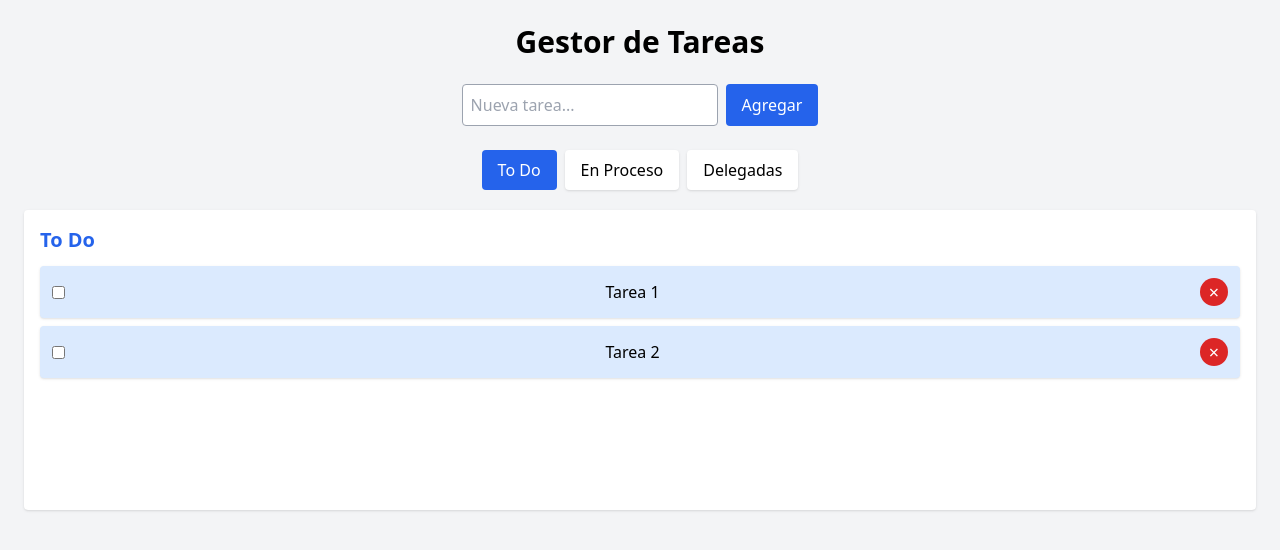
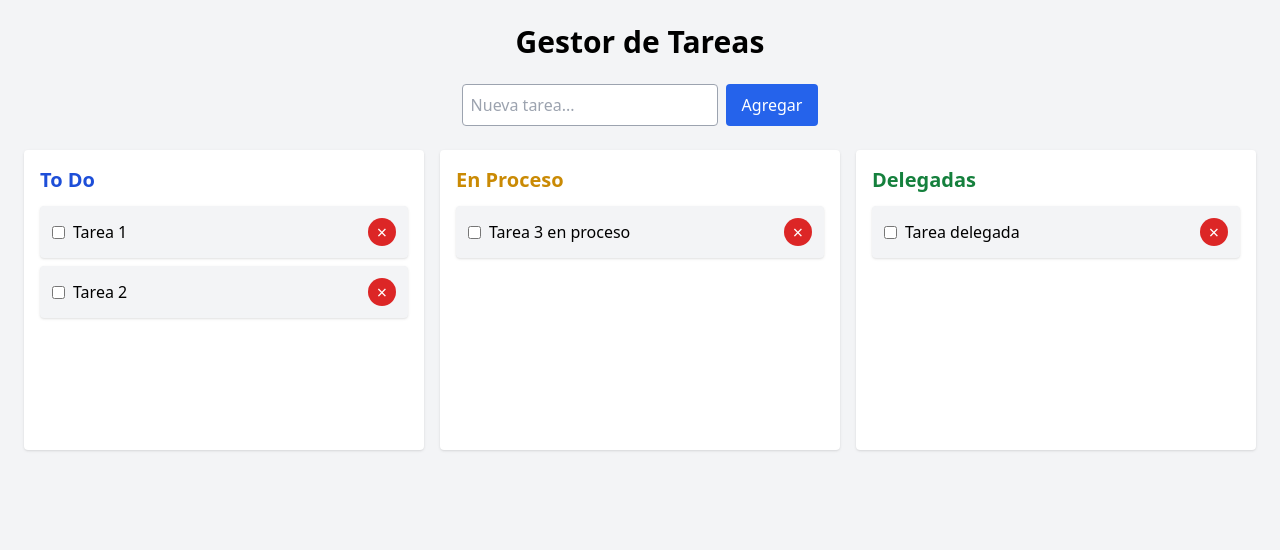
Before and after one commit to Nestum447/Task-menu, a React (Vite) app: page / in a window 1280 px wide. Shown: the top 550 px of the page. Built offline with nearby package versions, Linux system fonts and the light colour scheme.

Commit message:
Update App.jsx

```diff
--- a/src/App.jsx
+++ b/src/App.jsx
@@ -1,24 +1,9 @@
 import { useState, useEffect } from "react";
-import {
-  DndContext,
-  closestCenter,
-  PointerSensor,
-  TouchSensor,
-  useSensor,
-  useSensors,
-  DragOverlay,
-} from "@dnd-kit/core";
-
-import {
-  SortableContext,
-  verticalListSortingStrategy,
-  arrayMove,
-  useSortable,
-} from "@dnd-kit/sortable";
-
-import { CSS } from "@dnd-kit/utilities";
 
 export default function App() {
+  // -----------------------------
+  //     CARGAR LOCAL STORAGE
+  // -----------------------------
   const loadTasks = () => {
     const saved = localStorage.getItem("tasks-board");
     if (!saved) return null;
@@ -42,14 +27,18 @@ export default function App() {
 
   const [newTask, setNewTask] = useState("");
   const [activeTab, setActiveTab] = useState("todo");
-  const [draggingItem, setDraggingItem] = useState(null);
+  const [dragging, setDragging] = useState(null);
 
-  const sensors = useSensors(useSensor(PointerSensor), useSensor(TouchSensor));
-
+  // -----------------------------
+  //     GUARDAR LOCAL STORAGE
+  // -----------------------------
   useEffect(() => {
     localStorage.setItem("tasks-board", JSON.stringify(tasks));
   }, [tasks]);
 
+  // -----------------------------
+  //     BORRAR TAREA
+  // -----------------------------
   const deleteTask = (id) => {
     setTasks((prev) => {
       const newState = { ...prev };
@@ -60,6 +49,9 @@ export default function App() {
     });
   };
 
+  // -----------------------------
+  //     COMPLETAR TAREA
+  // -----------------------------
   const toggleComplete = (id) => {
     setTasks((prev) => {
       const newState = { ...prev };
@@ -72,97 +64,58 @@ export default function App() {
     });
   };
 
-  const handleAutoTab = (x) => {
-    const width = window.innerWidth;
-
-    if (x < width * 0.25) {
-      if (activeTab === "delegadas") setActiveTab("proceso");
-      else if (activeTab === "proceso") setActiveTab("todo");
-    }
-
-    if (x > width * 0.75) {
-      if (activeTab === "todo") setActiveTab("proceso");
-      else if (activeTab === "proceso") setActiveTab("delegadas");
-    }
+  // -----------------------------
+  //     DRAG & DROP
+  // -----------------------------
+  const onDragStart = (task, sourceCol) => {
+    setDragging({ task, sourceCol });
   };
 
-  const onDragStart = (e) => {
-    const id = e.active.id;
-    const all = [...tasks.todo, ...tasks.proceso, ...tasks.delegadas];
-    setDraggingItem(all.find((t) => t.id === id));
+  const onDrop = (destCol) => {
+    if (!dragging) return;
+
+    setTasks((prev) => {
+      const newState = { ...prev };
+      // quitar de origen
+      newState[dragging.sourceCol] = newState[dragging.sourceCol].filter(
+        (t) => t.id !== dragging.task.id
+      );
+      // agregar a destino
+      newState[destCol] = [...newState[destCol], dragging.task];
+      return newState;
+    });
+
+    setDragging(null);
   };
 
-  const onDragMove = (e) => {
-    if (!e.delta) return;
-    const clientX = e.active.rect.current.translated?.left;
-    if (clientX) handleAutoTab(clientX);
-  };
-
-  const onDragEnd = (e) => {
-    const { active, over } = e;
-    if (!over) return;
-
-    const sourceCol = active.data.current.sortable.containerId;
-    const destCol = activeTab;
-
-    const sourceIndex = active.data.current.sortable.index;
-    const destIndex = over.data.current?.sortable?.index ?? 0;
-
-    if (sourceCol === destCol) {
-      setTasks((prev) => ({
-        ...prev,
-        [sourceCol]: arrayMove(prev[sourceCol], sourceIndex, destIndex),
-      }));
-    } else {
-      const item = tasks[sourceCol][sourceIndex];
-
-      setTasks((prev) => {
-        const sourceList = [...prev[sourceCol]];
-        const destList = [...prev[destCol]];
-
-        sourceList.splice(sourceIndex, 1);
-        destList.splice(destIndex, 0, item);
-
-        return {
-          ...prev,
-          [sourceCol]: sourceList,
-          [destCol]: destList,
-        };
-      });
-    }
-
-    setDraggingItem(null);
-  };
-
-  function SortableItem({ task, id, index, bgColor }) {
-    const { attributes, listeners, setNodeRef, transform, transition } =
-      useSortable({ id });
-
-    const style = {
-      transform: CSS.Transform.toString(transform),
-      transition,
-    };
-
-    return (
+  // -----------------------------
+  //     RENDER COLUMNA
+  // -----------------------------
+  const renderColumn = (key, title, color) => (
     <div
-        ref={setNodeRef}
-        style={style}
-        {...attributes}
-        {...listeners}
-        className={`flex items-center justify-between p-3 rounded mb-2 shadow cursor-grab active:cursor-grabbing ${bgColor}`}
+      onDragOver={(e) => e.preventDefault()}
+      onDrop={() => onDrop(key)}
+      className="bg-white p-4 rounded shadow min-h-[300px] flex-1"
     >
+      <h2 className={`text-xl font-semibold mb-3 ${color}`}>{title}</h2>
+      {tasks[key].map((task) => (
+        <div
+          key={task.id}
+          draggable
+          onDragStart={() => onDragStart(task, key)}
+          className={`flex items-center justify-between p-3 mb-2 rounded shadow cursor-grab ${
+            task.completed ? "bg-gray-200 line-through" : "bg-gray-100"
+          }`}
+        >
+          <div className="flex items-center gap-2">
             <input
               type="checkbox"
               checked={task.completed}
               onChange={() => toggleComplete(task.id)}
-          className="mr-2"
             />
+            <span>{task.text}</span>
+          </div>
 
-        <span className={task.completed ? "line-through text-gray-600" : ""}>
-          {task.text}
-        </span>
-
-        {/* Botón visible en pantallas pequeñas */}
           <button
             onClick={() => deleteTask(task.id)}
             className="w-7 h-7 flex items-center justify-center bg-red-600 text-white rounded-full text-lg ml-2"
@@ -170,28 +123,7 @@ export default function App() {
             ×
           </button>
         </div>
-    );
-  }
-
-  const renderColumn = (key, title, color, bgColor) => (
-    <div className="bg-white p-4 rounded shadow min-h-[300px]">
-      <h2 className={`text-xl font-semibold mb-3 ${color}`}>{title}</h2>
-
-      <SortableContext
-        items={tasks[key].map((t) => t.id)}
-        strategy={verticalListSortingStrategy}
-        id={key}
-      >
-        {tasks[key].map((task, index) => (
-          <SortableItem
-            key={task.id}
-            id={task.id}
-            task={task}
-            index={index}
-            bgColor={bgColor}
-          />
       ))}
-      </SortableContext>
     </div>
   );
 
@@ -199,6 +131,7 @@ export default function App() {
     <div className="min-h-screen bg-gray-100 p-6">
       <h1 className="text-3xl font-bold text-center mb-6">Gestor de Tareas</h1>
 
+      {/* INPUT NUEVA TAREA */}
       <div className="flex justify-center mb-6 gap-2">
         <input
           type="text"
@@ -207,7 +140,6 @@ export default function App() {
           value={newTask}
           onChange={(e) => setNewTask(e.target.value)}
         />
-
         <button
           onClick={() => {
             if (!newTask.trim()) return;
@@ -225,72 +157,12 @@ export default function App() {
         </button>
       </div>
 
-      <div className="flex justify-center gap-2 mb-5">
-        <button
-          className={`px-4 py-2 rounded ${
-            activeTab === "todo" ? "bg-blue-600 text-white" : "bg-white shadow"
-          }`}
-          onClick={() => setActiveTab("todo")}
-        >
-          To Do
-        </button>
-
-        <button
-          className={`px-4 py-2 rounded ${
-            activeTab === "proceso"
-              ? "bg-yellow-600 text-white"
-              : "bg-white shadow"
-          }`}
-          onClick={() => setActiveTab("proceso")}
-        >
-          En Proceso
-        </button>
-
-        <button
-          className={`px-4 py-2 rounded ${
-            activeTab === "delegadas"
-              ? "bg-green-600 text-white"
-              : "bg-white shadow"
-          }`}
-          onClick={() => setActiveTab("delegadas")}
-        >
-          Delegadas
-        </button>
+      {/* COLUMNAS */}
+      <div className="flex gap-4 flex-wrap">
+        {renderColumn("todo", "To Do", "text-blue-700")}
+        {renderColumn("proceso", "En Proceso", "text-yellow-600")}
+        {renderColumn("delegadas", "Delegadas", "text-green-700")}
       </div>
-
-      {/* ÁREA DE DRAG AND DROP */}
-      <DndContext
-        sensors={sensors}
-        collisionDetection={closestCenter}
-        onDragStart={onDragStart}
-        onDragMove={onDragMove}
-        onDragEnd={onDragEnd}
-      >
-        {activeTab === "todo" &&
-          renderColumn("todo", "To Do", "text-blue-600", "bg-blue-100")}
-        {activeTab === "proceso" &&
-          renderColumn(
-            "proceso",
-            "En Proceso",
-            "text-yellow-600",
-            "bg-yellow-100"
-          )}
-        {activeTab === "delegadas" &&
-          renderColumn(
-            "delegadas",
-            "Delegadas",
-            "text-green-600",
-            "bg-green-100"
-          )}
-
-        <DragOverlay>
-          {draggingItem ? (
-            <div className="p-3 rounded shadow bg-gray-200">
-              {draggingItem.text}
-            </div>
-          ) : null}
-        </DragOverlay>
-      </DndContext>
     </div>
   );
 }
```
Lines whose indentation alone changed are shown as unchanged.
